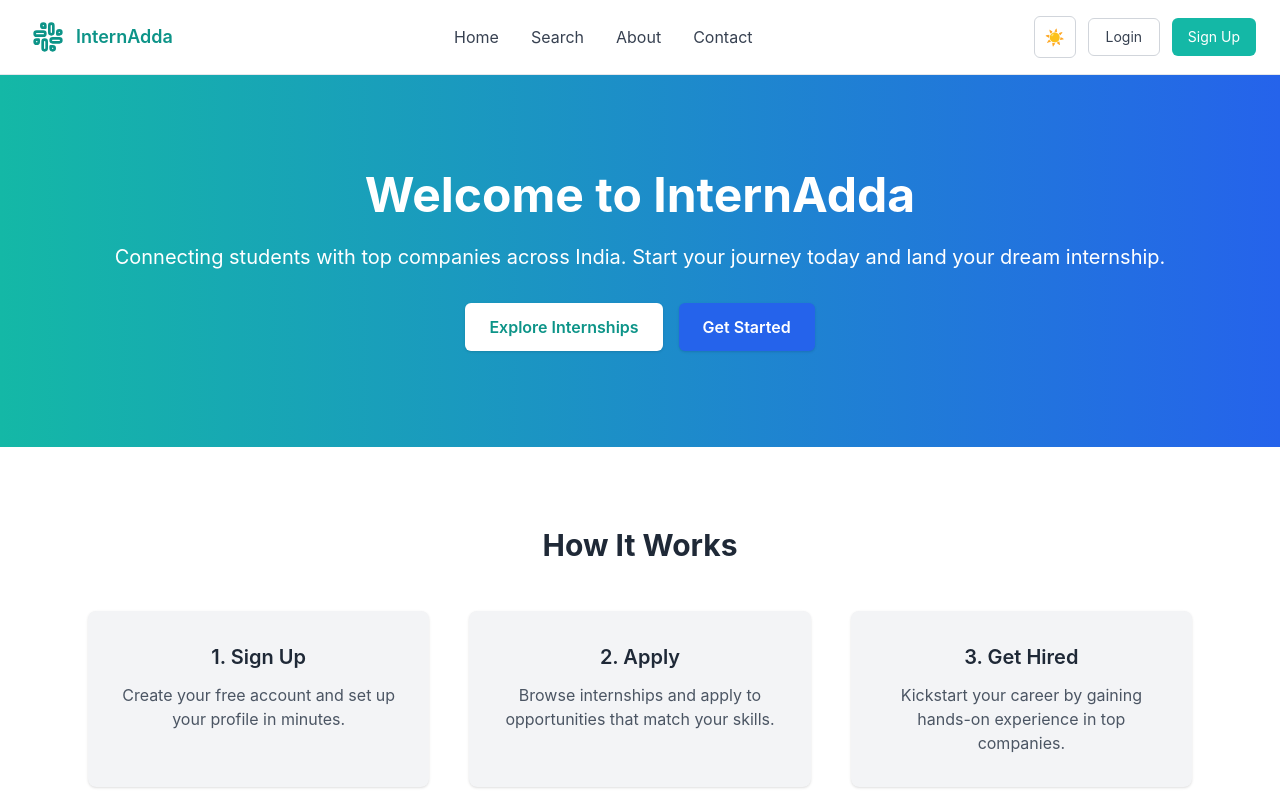
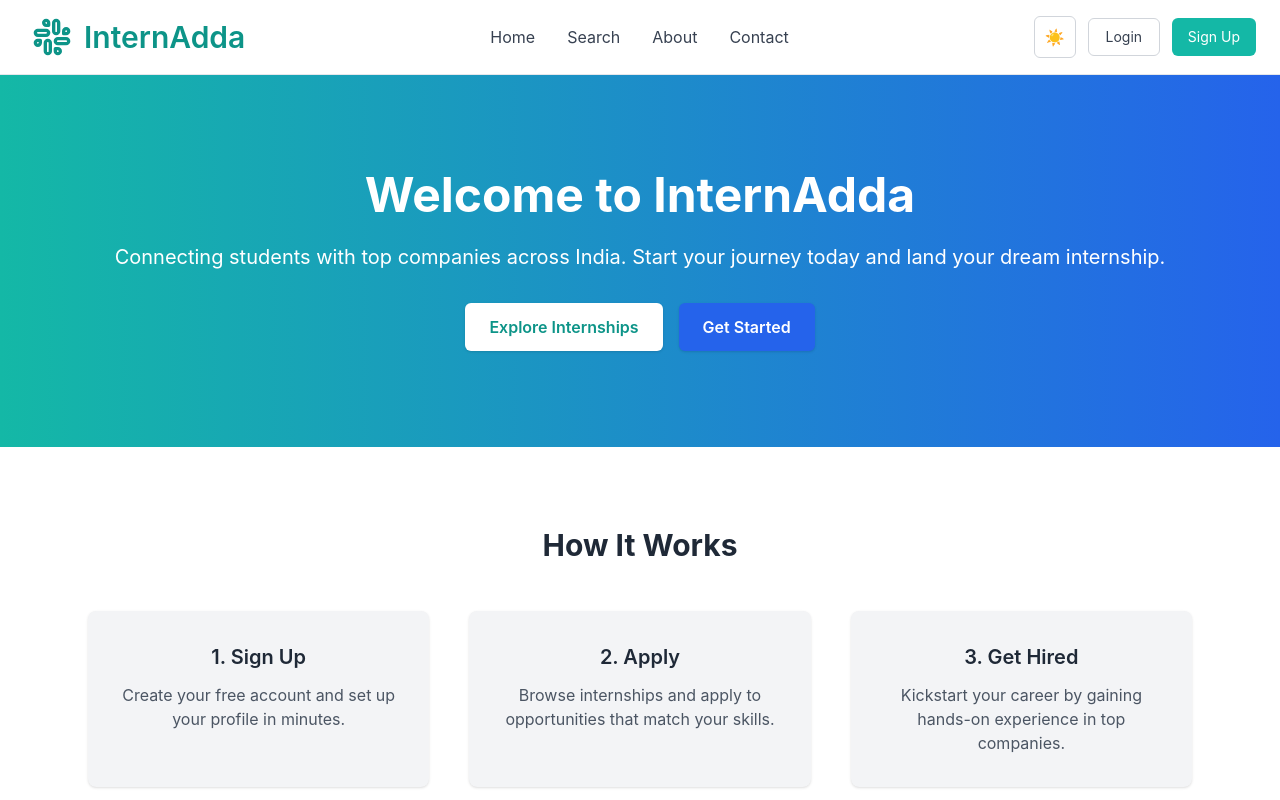
Before and after one commit to devvrat-singh-gth/internshipHub-frontend, a React (Vite) app: page / in a window 1280 px wide. Shown: the top 800 px of the page. Built offline with nearby package versions, Linux system fonts and the light colour scheme.

Commit message:
prototype

```diff
--- a/src/components/Navbar.jsx
+++ b/src/components/Navbar.jsx
@@ -82,12 +82,12 @@ const Navbar = () => {
           <h1 className="flex items-center font-bold text-teal-600 dark:text-teal-400 whitespace-nowrap pl-0 sm:pl-2 ml-0 sm:ml-0">
             <Link
               to={isLoggedIn ? "/home" : "/"}
-              className="flex items-center gap-1 sm:gap-3 hover:text-teal-700 dark:hover:text-teal-300 transition"
+              className="flex items-center gap-2 sm:gap-3 hover:text-teal-700 dark:hover:text-teal-300 transition"
             >
-              {/* Icon smaller on mobile, bigger on desktop */}
-              <Slack className="w-6 h-6 sm:w-8 sm:h-8" />
-              {/* Text smaller on mobile, bigger on desktop */}
-              <span className="text-sm sm:text-lg font-semibold">
+              {/* Increased icon size on mobile */}
+              <Slack className="w-8 h-8 sm:w-10 sm:h-10" />
+              {/* Increased text size on mobile */}
+              <span className="text-lg sm:text-3xl font-semibold">
                 InternAdda
               </span>
             </Link>
```
